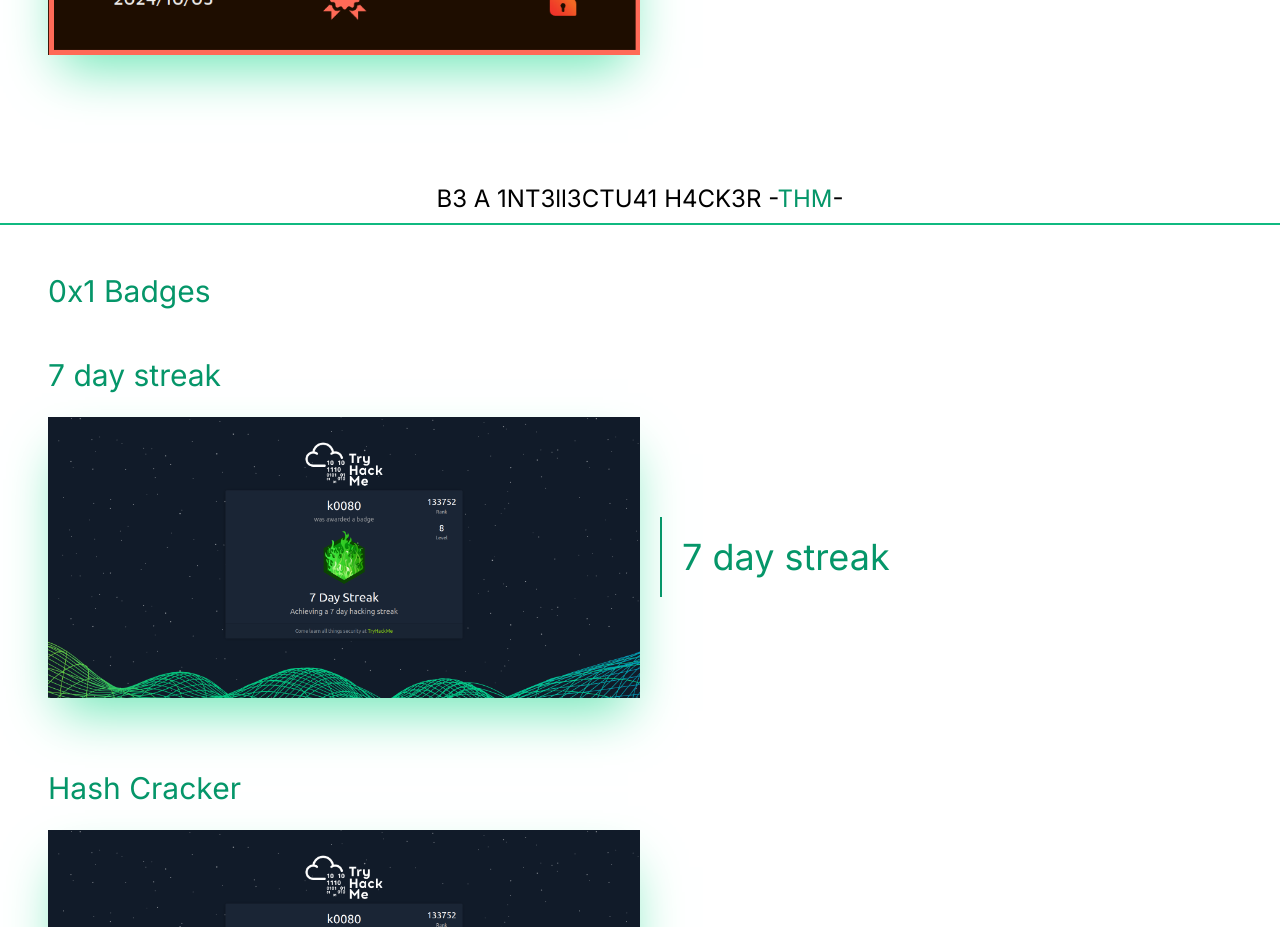
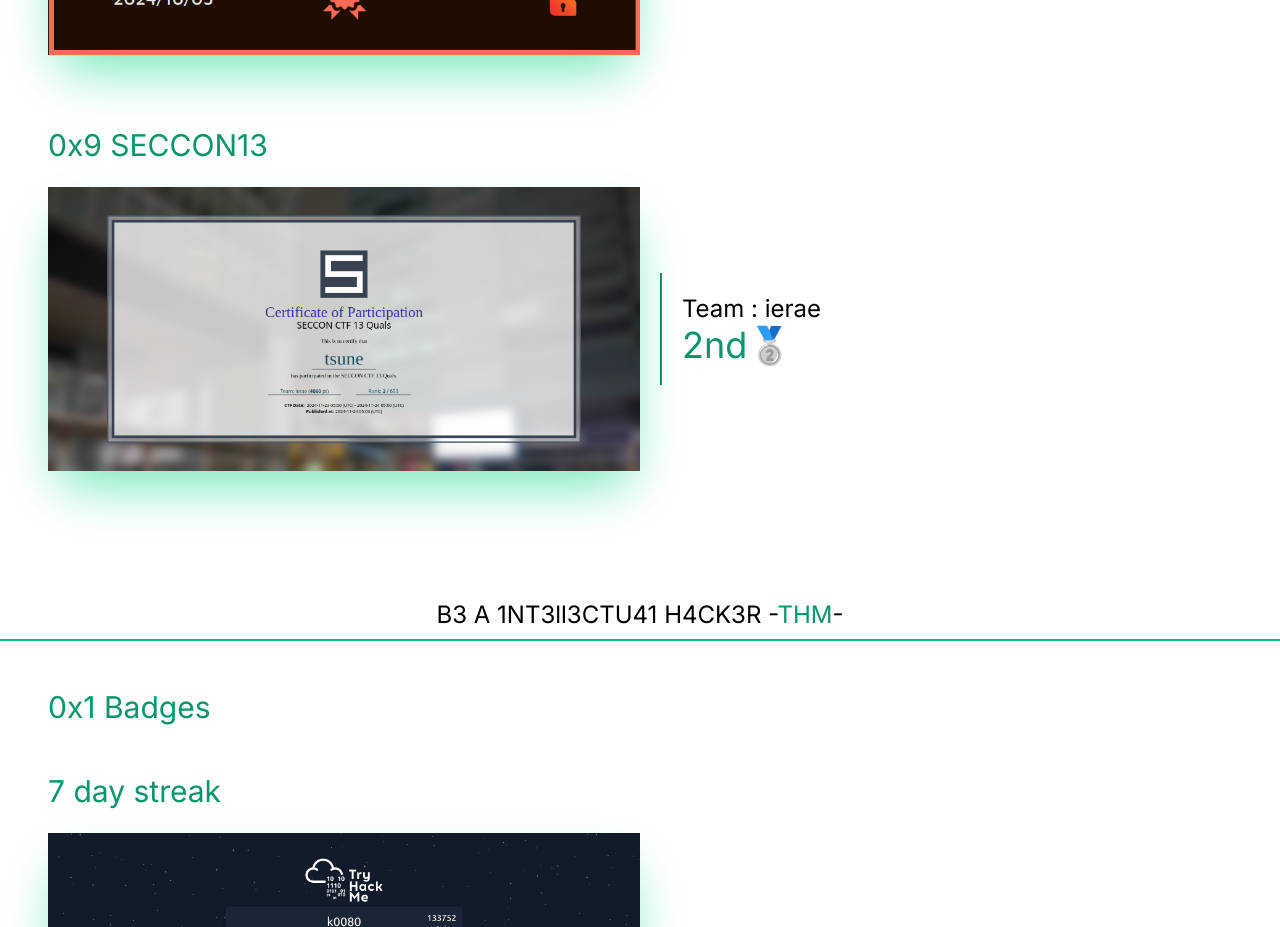
Before and after one commit to Yayoi-cs/my-next, a Next.js app: page /ctf in a window 1280 px wide. Shown: the part 4420-5347 px from the top of the page. Built offline with nearby package versions, Linux system fonts and the light colour scheme.

Commit message:
add seccon13

```diff
--- a/src/app/ctf/page.tsx
+++ b/src/app/ctf/page.tsx
@@ -69,6 +69,13 @@
             altText: "Alpaca4 image",
             participant: "Solo @ k0080",
             rank: "36th"
+        },
+				{
+            title: "0x9 SECCON13",
+            imgSrc: "/images/seccon13.png",
+            altText: "seccon13 image",
+            participant: "Team : ierae",
+            rank: "2nd🥈"
         },
 
     ];
```
Also changed, not shown: public/images/seccon13.png (added), 1 other file (tests, documents, lock files or other folders).
